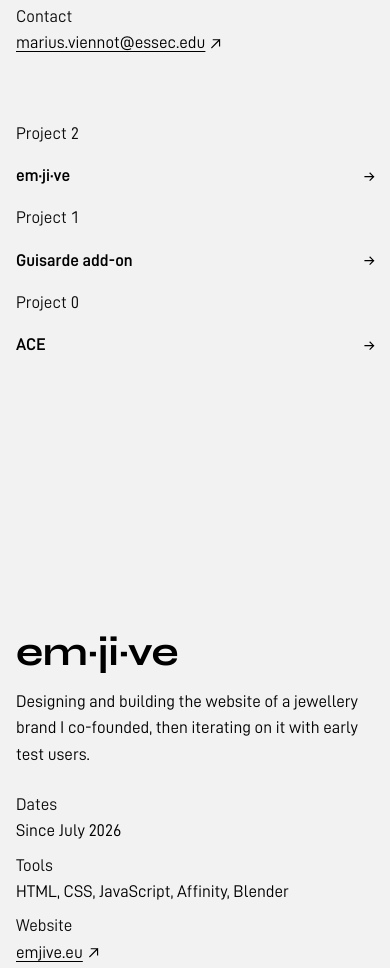
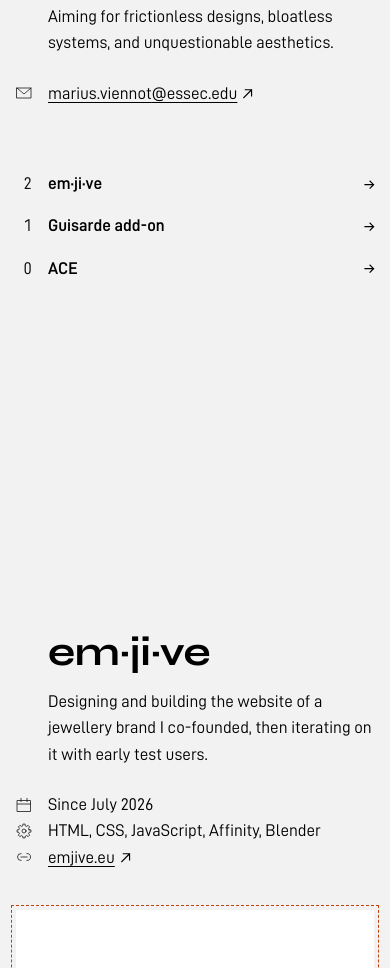
Before and after one commit to mariusvnt/ux-portfolio, a website built with Vite: page index.html in a window 390 px wide. Shown: the part 308-1276 px from the top of the page. Built offline with nearby package versions, Linux system fonts and the light colour scheme.

Commit message:
Keep the two-column layout on phones, with compact icon labels
- The left/right column layout now applies at every screen size. On
  phones the left column is one icon wide and the metadata labels
  switch to minimal line icons (envelope, calendar, gear, link,
  person), added by main.js; the full words stay for screen readers.
- The cover index shows the project countdown as the number alone.
- Label icons get a thin 0.75px line; link arrows keep 1.5px.
- Page title is now "Marius Viennot", with an MV favicon outlined from
  Syne Bold, black on transparent and white in dark mode.

Co-Authored-By: Claude Opus 5.5 <noreply@anthropic.com>

```diff
--- a/index.html
+++ b/index.html
@@ -3,7 +3,9 @@
   <head>
     <meta charset="UTF-8" />
     <meta name="viewport" content="width=device-width, initial-scale=1" />
-    <title>Marius Viennot — UX Portfolio</title>
+    <title>Marius Viennot</title>
+    <!-- The header's "MV" in Syne Bold, outlined, on a transparent background. -->
+    <link rel="icon" href="/favicon.svg" type="image/svg+xml" />
     <meta name="description" content="UX portfolio of Marius Viennot: em·ji·ve, the Guisarde Drive add-on, and ACE." />
     <meta name="author" content="Marius Viennot" />
     <script type="module" src="/src/main.js"></script>
@@ -30,6 +32,12 @@
       for links that leave the portfolio (other sites, email, the PDF),
       a left-to-right arrow for links to elsewhere on the portfolio.
       data-no-arrow opts a link out (the MV monogram).
+
+      On phones the labels in the left column switch to a compact form.
+      A label with data-icon="mail|calendar|tools|link|person" is shown
+      as that icon (added by src/main.js). Screen readers always get
+      the full label. The project index labels show the number alone at
+      every size ("Project " is visually hidden).
     -->
     <header class="site-header screen-only">
       <div class="site-header__inner">
@@ -51,8 +59,8 @@
           </div>
           <dl class="details">
             <div class="row">
-              <dt class="row__meta">Contact</dt>
-              <dd class="row__content"><a href="mailto:marius.viennot@essec.edu">marius.viennot@essec.edu</a></dd>
+              <dt class="row__meta" data-icon="mail">Contact</dt>
+              <dd class="row__content"><a href="mailto:marius.viennot@essec.edu">marius.viennot<wbr>@essec.edu</a></dd>
             </div>
           </dl>
         </div>
@@ -60,15 +68,15 @@
         <nav aria-label="Projects">
           <ul class="cover__index">
             <li class="row">
-              <p class="row__meta">Project 2</p>
+              <p class="row__meta"><span class="visually-hidden">Project </span>2</p>
               <a class="row__content" href="#emjive"><span class="text-body-strong">em·ji·ve</span></a>
             </li>
             <li class="row">
-              <p class="row__meta">Project 1</p>
+              <p class="row__meta"><span class="visually-hidden">Project </span>1</p>
               <a class="row__content" href="#guisarde"><span class="text-body-strong">Guisarde add-on</span></a>
             </li>
             <li class="row">
-              <p class="row__meta">Project 0</p>
+              <p class="row__meta"><span class="visually-hidden">Project </span>0</p>
               <a class="row__content" href="#ace"><span class="text-body-strong">ACE</span></a>
             </li>
           </ul>
@@ -86,15 +94,15 @@
           </div>
           <dl class="details">
             <div class="row">
-              <dt class="row__meta">Dates</dt>
+              <dt class="row__meta" data-icon="calendar">Dates</dt>
               <dd class="row__content">Since July 2026</dd>
             </div>
             <div class="row">
-              <dt class="row__meta">Tools</dt>
+              <dt class="row__meta" data-icon="tools">Tools</dt>
               <dd class="row__content">HTML, CSS, JavaScript, Affinity, Blender</dd>
             </div>
             <div class="row">
-              <dt class="row__meta">Website</dt>
+              <dt class="row__meta" data-icon="link">Website</dt>
               <dd class="row__content"><a href="https://emjive.eu">emjive.eu</a></dd>
             </div>
           </dl>
@@ -137,15 +145,15 @@
           </div>
           <dl class="details">
             <div class="row">
-              <dt class="row__meta">Dates</dt>
+              <dt class="row__meta" data-icon="calendar">Dates</dt>
               <dd class="row__content">April – June 2026</dd>
             </div>
             <div class="row">
-              <dt class="row__meta">Tools</dt>
+              <dt class="row__meta" data-icon="tools">Tools</dt>
               <dd class="row__content">Google Apps Script, Google Drive</dd>
             </div>
             <div class="row">
-              <dt class="row__meta">Users</dt>
+              <dt class="row__meta" data-icon="person">Users</dt>
               <dd class="row__content">The agency's two CEOs</dd>
             </div>
           </dl>
@@ -228,11 +236,11 @@
           </div>
           <dl class="details">
             <div class="row">
-              <dt class="row__meta">Dates</dt>
+              <dt class="row__meta" data-icon="calendar">Dates</dt>
               <dd class="row__content">September – December 2025</dd>
             </div>
             <div class="row">
-              <dt class="row__meta">Tools</dt>
+              <dt class="row__meta" data-icon="tools">Tools</dt>
               <dd class="row__content">Python, Blender API</dd>
             </div>
           </dl>
--- a/src/main.js
+++ b/src/main.js
@@ -20,3 +20,30 @@ for (const link of document.querySelectorAll('a[href]:not([data-no-arrow])')) {
   const leaves = target.origin + target.pathname !== here;
   link.insertAdjacentHTML('beforeend', leaves ? ARROW_OUT : ARROW_IN);
 }
+
+// Compact labels: on phones, a left-column label with data-icon is shown
+// as that icon. Its text is wrapped in .row__meta-long, which the CSS
+// hides on phones (still read by screen readers); the icon is hidden on
+// wider screens and in the PDF. Minimal line icons on a 16-unit grid,
+// drawn with a thinner line than the arrows.
+const ICONS = {
+  mail: '<path d="M1 3h14v10H1zM1 3l7 6 7-6" />',
+  calendar: '<path d="M1.5 3.5h13v11h-13zM1.5 7h13M5 1.5v3M11 1.5v3" />',
+  // A gear: eight square teeth around a hub.
+  tools:
+    '<path d="M13.14 6.72L14.91 6.9 14.91 9.1 13.14 9.28A5.3 5.3 0 0 1 12.54 10.73L13.66 12.11 12.11 13.66 10.73 12.54A5.3 5.3 0 0 1 9.28 13.14L9.1 14.91 6.9 14.91 6.72 13.14A5.3 5.3 0 0 1 5.27 12.54L3.89 13.66 2.34 12.11 3.46 10.73A5.3 5.3 0 0 1 2.86 9.28L1.09 9.1 1.09 6.9 2.86 6.72A5.3 5.3 0 0 1 3.46 5.27L2.34 3.89 3.89 2.34 5.27 3.46A5.3 5.3 0 0 1 6.72 2.86L6.9 1.09 9.1 1.09 9.28 2.86A5.3 5.3 0 0 1 10.73 3.46L12.11 2.34 13.66 3.89 12.54 5.27A5.3 5.3 0 0 1 13.14 6.72z" /><circle cx="8" cy="8" r="2" />',
+  // A chain link: two half circles facing each other, joined by a line.
+  link: '<path d="M5 4.5A3.5 3.5 0 0 0 5 11.5M11 4.5a3.5 3.5 0 0 1 0 7M5 8h6" />',
+  person: '<circle cx="8" cy="5" r="3" /><path d="M2.5 14.5a5.5 5.5 0 0 1 11 0" />',
+};
+
+for (const label of document.querySelectorAll('.row__meta[data-icon]')) {
+  const long = document.createElement('span');
+  long.className = 'row__meta-long';
+  long.append(...label.childNodes);
+  label.append(long);
+  label.insertAdjacentHTML(
+    'beforeend',
+    `<svg class="row__meta-icon" viewBox="0 0 16 16" aria-hidden="true" focusable="false">${ICONS[label.dataset.icon]}</svg>`,
+  );
+}
--- a/src/styles/main.css
+++ b/src/styles/main.css
@@ -136,7 +136,7 @@ video {
   margin-inline-start: var(--icon-gap);
   fill: none;
   stroke: currentColor;
-  stroke-width: var(--icon-stroke);
+  stroke-width: var(--arrow-stroke);
   stroke-linecap: square;
   overflow: visible;
 }
@@ -165,6 +165,38 @@ video {
   color: var(--off-black);
 }
 
+/* Compact labels (phones): the icon added by src/main.js replaces the
+   label's text (.row__meta-long), which is hidden but still read by
+   screen readers. Same breakpoint as tokens.css; the PDF always has
+   the full labels. */
+.row__meta-icon {
+  width: var(--meta-icon-size);
+  height: var(--meta-icon-size);
+  vertical-align: var(--meta-icon-offset);
+  fill: none;
+  stroke: currentColor;
+  stroke-width: var(--icon-stroke);
+  stroke-linecap: square;
+  overflow: visible;
+}
+
+@media screen and (width < 48rem) {
+  .row__meta-long {
+    position: absolute;
+    width: 1px;
+    height: 1px;
+    overflow: hidden;
+    clip-path: inset(50%);
+    white-space: nowrap;
+  }
+}
+
+@media print, (width >= 48rem) {
+  .row__meta-icon {
+    display: none;
+  }
+}
+
 .row__content {
   grid-column: var(--content-column);
   min-width: 0;
@@ -190,11 +222,6 @@ video {
 .details {
   display: grid;
   gap: var(--details-gap);
-}
-
-/* On small screens the label stacks right above its value. */
-.details .row {
-  row-gap: 0;
 }
 
 /* ---------- Cover ---------- */
--- a/src/styles/tokens.css
+++ b/src/styles/tokens.css
@@ -31,8 +31,14 @@
 
   /* ---------- Icons ---------- */
   --icon-size: 0.55em;
-  --icon-stroke: 1.5px;
+  /* Line of the label icons; the link arrows have a heavier one. */
+  --icon-stroke: 0.75px;
+  --arrow-stroke: 1.5px;
   --icon-gap: 0.35em;
+  /* Compact labels on phones (see Layout): the icon's box, and how far
+     it drops below the baseline to sit centred on the text beside it. */
+  --meta-icon-size: 1rem;
+  --meta-icon-offset: -0.15em;
 
   /* ---------- Spacing ---------- */
   --space-1: 0.25rem;
@@ -59,15 +65,18 @@
   --tree-indent: var(--space-4);
 
   /* CV layout: a narrow metadata column on the left, a wide column for
-     titles and content on the right. Single column on small screens. */
-  --layout-columns: minmax(0, 1fr);
-  --content-column: 1;
-  --meta-align: left;
-  --column-gap: var(--space-4);
-  /* Gap between project metadata rows. In two columns they sit as close
-     as lines of one paragraph; stacked on small screens, a small gap
-     keeps each label with its value. */
-  --details-gap: var(--space-2);
+     titles and content on the right, at every screen size. On small
+     screens the labels switch to their compact form (an icon), so the
+     left column is just one icon wide and
+     the text keeps as much room as possible. From the breakpoint below
+     it becomes a proportion of the page, with the full labels. */
+  --layout-columns: var(--meta-icon-size) minmax(0, 1fr);
+  --content-column: 2;
+  --meta-align: right;
+  --column-gap: var(--space-3);
+  /* Gap between project metadata rows: as close as lines of one
+     paragraph. */
+  --details-gap: 0;
 
   /* ---------- Site header (website only, hidden in the PDF) ---------- */
   --header-height: var(--space-6);
@@ -88,14 +97,13 @@
   --fade-3-blur: 8px;
 }
 
-/* Breakpoint for the two-column layout. Media queries cannot read
-   custom properties, so the width is written here. */
+/* Breakpoint for the wide two-column proportions and the full labels.
+   Media queries cannot read custom properties, so the width is written
+   here, and repeated in main.css for the compact labels. */
 @media (min-width: 48rem) {
   :root {
     --layout-columns: minmax(0, 1fr) minmax(0, 7fr);
-    --content-column: 2;
-    --meta-align: right;
-    --details-gap: 0;
+    --column-gap: var(--space-4);
   }
 }
 
@@ -126,11 +134,9 @@
     --media-height: 60mm;
 
     --layout-columns: minmax(0, 1fr) minmax(0, 7fr);
+    --column-gap: var(--space-4);
     /* Centred on the A4 landscape page at the print body size. */
     --measure: 110ch;
-    --content-column: 2;
-    --meta-align: right;
-    --details-gap: 0;
   }
 }
 
```
Also changed, not shown: public/favicon.svg (added).
